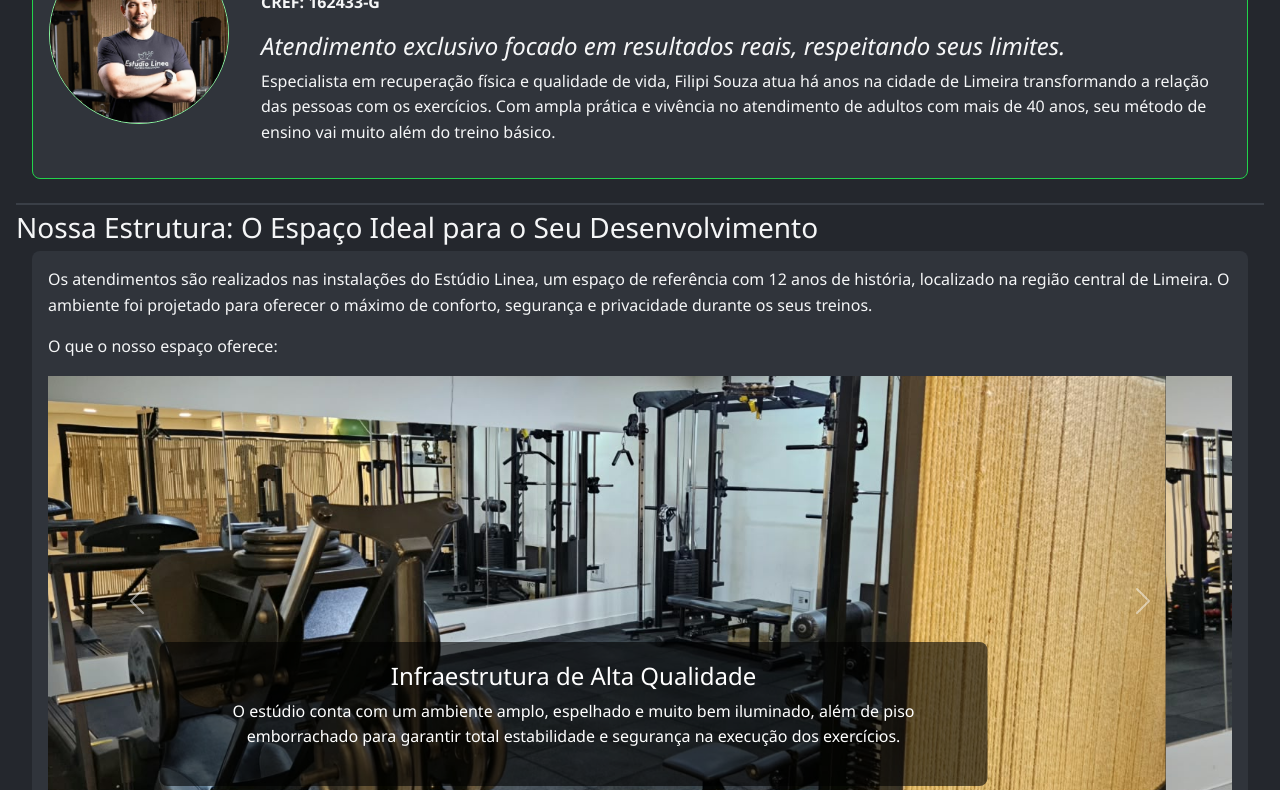
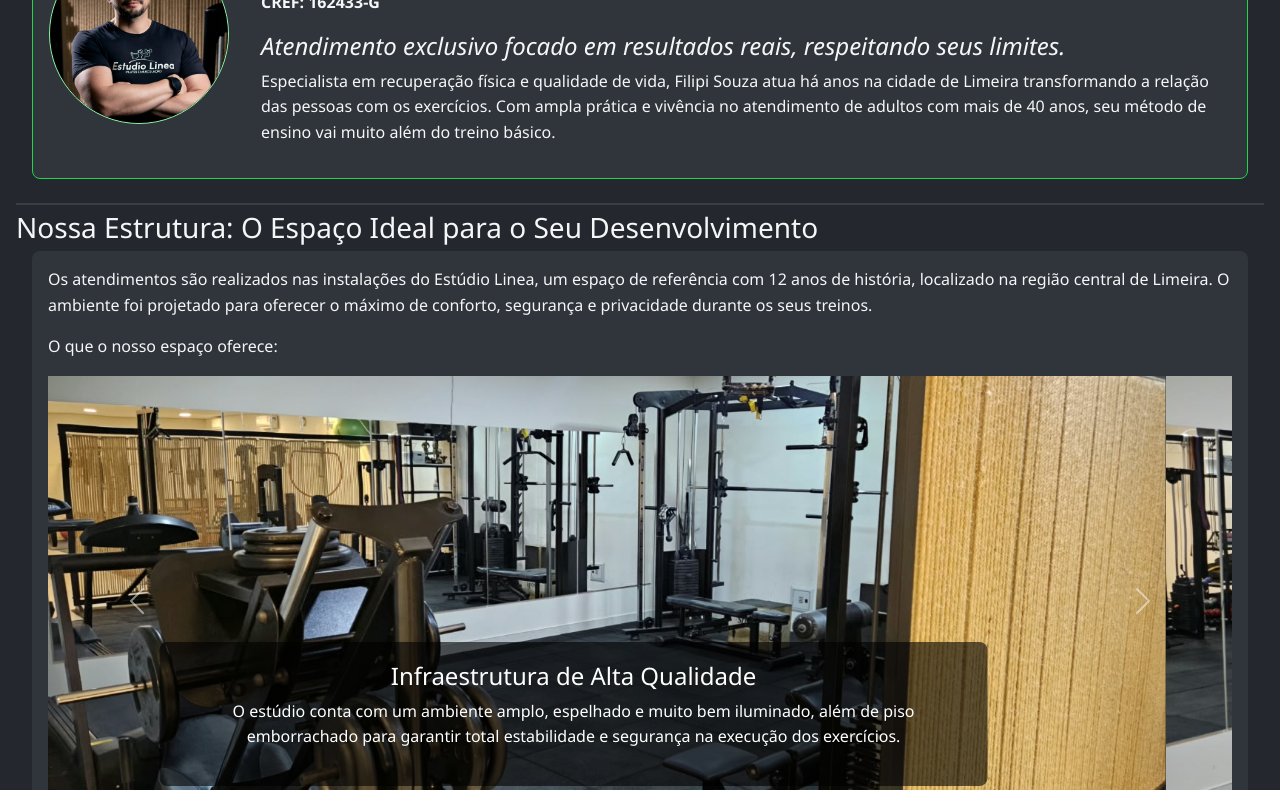
Before and after one commit to vitormazon12/SitePersonalTrainer, a plain HTML site: page index.html in a window 1280 px wide. Shown: the part 247-1037 px from the top of the page. Drawn offline with nearby package versions, Linux system fonts and the light colour scheme.

Commit message:
refactor(foto): atualiza card-foto

```diff
--- a/index.html
+++ b/index.html
@@ -35,7 +35,7 @@
         <main id="main" class="main">
             <section id="inicio" class="card-inicio">
                 <section id="foto" class="card-foto">
-                    <img src="Imagens/foto.jpeg" alt="Foto de Filipi Souza" class="foto">
+                    <img src="Imagens/FotoSobre.png" alt="Foto de Filipi Souza" class="foto">
                 </section>
 
                 <section id="inicio" class="card-info">
```
Also changed, not shown: Imagens/FotoSobre.png (added), Imagens/foto.jpeg (deleted).
